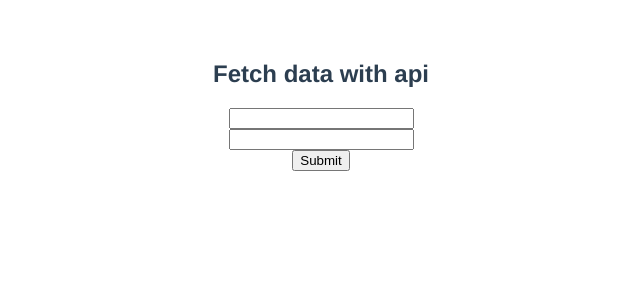
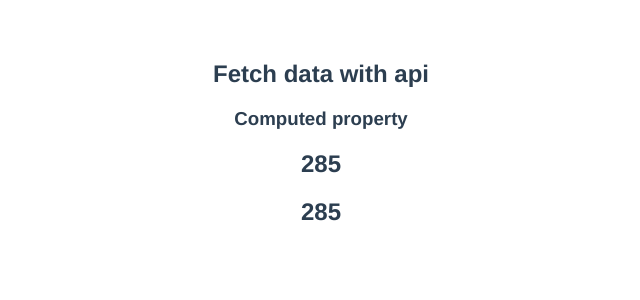
Before and after one commit to Neelima-git/learn-Vue.js, a Vue app: page / in a window 1280 px wide. Shown: the top 300 px of the page, without its empty margins (319-959 px from the left). Built offline with nearby package versions, Linux system fonts and the light colour scheme.

Commit message:
Added computed property files

```diff
--- a/src/App.vue
+++ b/src/App.vue
@@ -2,18 +2,22 @@
   <div id="app">
     <h2>Fetch data with api</h2>
     <!-- <EmployeeList/> -->
-    <Post/>
+    <!-- <Post/> -->
+    <Computed/>
   </div>
 </template>
 
 <script>
 // import EmployeeList from './components/api/EmployeeList.vue';
-import Post from './components/api/PostData.vue'
+// import Post from './components/api/PostData.vue'
+import Computed from './components/computed/Computed.vue';
+
 export default {
   name: "App",
   components: {
     // EmployeeList,
-    Post
+    // Post
+    Computed
   },
 };
 </script>
--- /dev/null
+++ b/src/components/computed/Computed.vue
@@ -0,0 +1,29 @@
+<template>
+    <h3>Computed property</h3>
+    <h2>{{ getTotal }}</h2>
+    <h2>{{ getData() }}</h2>
+</template>
+
+<script>
+export default {
+    name: "ComputedComponent",
+    data(){
+        return {
+            fruitCake: 40,
+            nutsBiscuit: 60,
+            kitkat: 45
+        }
+    },
+    methods: {
+        getData() {
+            return (this.fruitCake*3 + this.nutsBiscuit*2 + this.kitkat)
+        }
+    },
+    //Computed properties are good for performance. They first check cached res and will only compute if the res doesn't exist.
+    computed: {
+        getTotal(){
+            return (this.fruitCake*3 + this.nutsBiscuit*2 + this.kitkat)
+        }
+    }
+}
+</script>
```
Also changed, not shown: src/components/customDirective/Example.vue (added, +11 -0 lines), src/main.js (+13 -0 lines).
